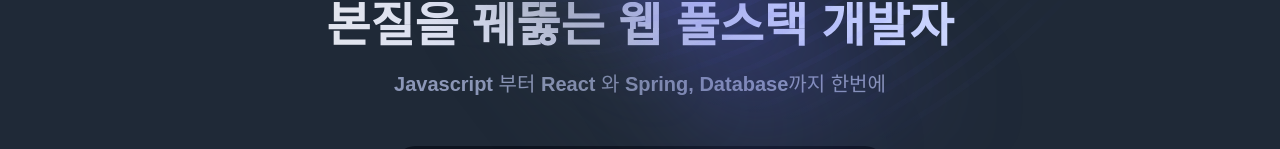
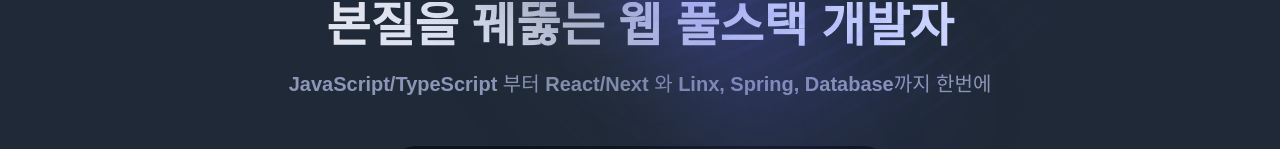
Before and after one commit to yermxx/indicamp, a Next.js app: page /lesson in a window 1280 px wide. Shown: the part 235-384 px from the top of the page. Built offline with nearby package versions, Linux system fonts and the light colour scheme.

Commit message:
append cs/forum, cs/inquiry to middleware.ts

```diff
--- a/app/lesson/page.tsx
+++ b/app/lesson/page.tsx
@@ -12,8 +12,10 @@
           </h1>
           <div className='mx-auto max-w-3xl'>
             <p className='text-xl text-indigo-200/65'>
-              <strong>Javascript</strong> 부터 <strong>React</strong> 와{' '}
-              <strong>Spring, Database</strong>까지 한번에
+              <strong>JavaScript/TypeScript</strong> 부터{' '}
+              <strong>React/Next</strong> 와{' '}
+              <strong>Linx, Spring, Database</strong>
+              까지 한번에
             </p>
           </div>
         </div>
--- a/middleware.ts
+++ b/middleware.ts
@@ -18,6 +18,6 @@
 
 export const config = {
   matcher: [
-    '/((?!_next/static|_next/image|favicon.ico|robots.txt|images|api/auth|login|regist|$|projects|about|cs/faq|lesson|signup).*)',
+    '/((?!_next/static|_next/image|favicon.ico|robots.txt|images|api/auth|login|regist|$|projects|about|cs/faq|cs/forum|cs/inquiry|lesson|signup).*)',
   ],
 };
```
